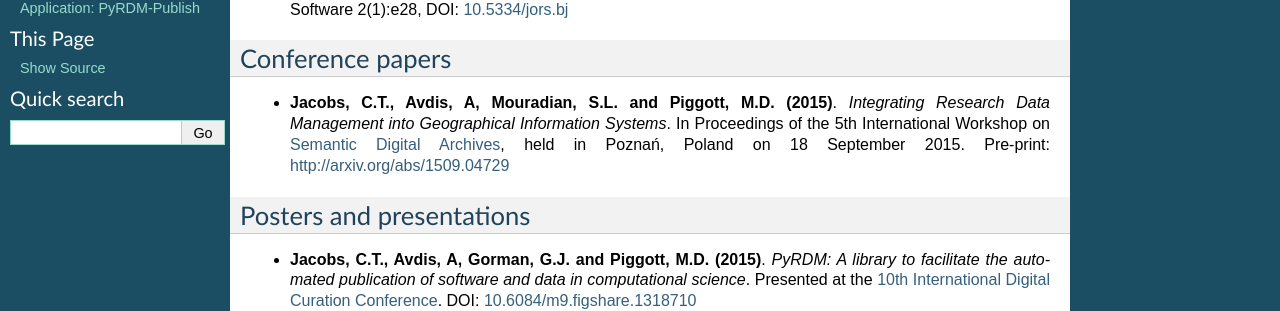
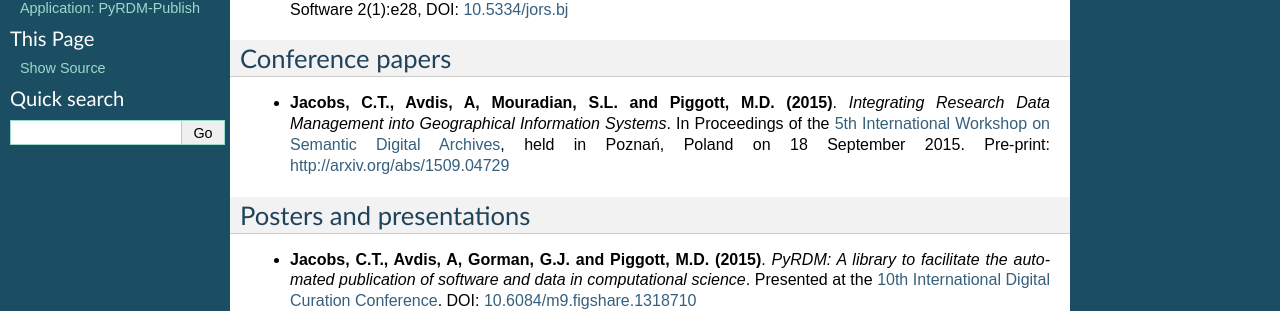
Before and after one commit to pyrdm/pyrdm, a Sphinx documentation site: the page built from docs/source/citing.rst, in a window 1280 px wide. Shown: the part 191-502 px from the top of the page. Built offline with Sphinx 7.4.7, drawn with Linux system fonts in a browser that asks for light colours; pages that are not in the unit, such as notebooks, are missing from menus.

Commit message:
Include the full name of the conference in the hyperlink.

```diff
--- a/docs/source/citing.rst
+++ b/docs/source/citing.rst
@@ -9,7 +9,7 @@ Journal articles
 Conference papers
 -----------------
 
-- **Jacobs, C.T., Avdis, A, Mouradian, S.L. and Piggott, M.D. (2015)**. *Integrating Research Data Management into Geographical Information Systems*. In Proceedings of the 5th International Workshop on `Semantic Digital Archives <http://sda2015.dke-research.de/>`_, held in Poznań, Poland on 18 September 2015. Pre-print: `http://arxiv.org/abs/1509.04729 <http://arxiv.org/abs/1509.04729>`_
+- **Jacobs, C.T., Avdis, A, Mouradian, S.L. and Piggott, M.D. (2015)**. *Integrating Research Data Management into Geographical Information Systems*. In Proceedings of the `5th International Workshop on Semantic Digital Archives <http://sda2015.dke-research.de/>`_, held in Poznań, Poland on 18 September 2015. Pre-print: `http://arxiv.org/abs/1509.04729 <http://arxiv.org/abs/1509.04729>`_
 
 Posters and presentations
 -------------------------
```
